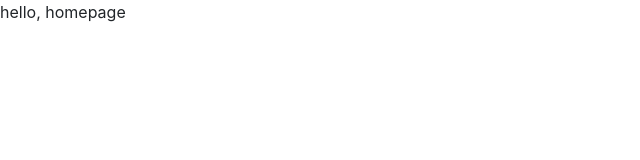
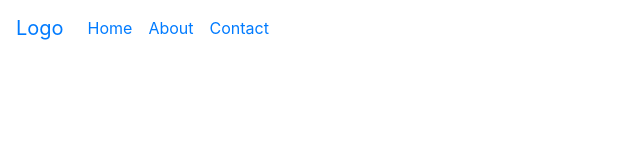
Before and after one commit to aarond0623/CS50, a plain HTML site: page pset8/homepage/index.html in a window 1280 px wide. Shown: the whole page, without its empty margins (0-640 px from the left). Drawn offline with nearby package versions, Linux system fonts and the light colour scheme.

Commit message:
Added navbar code

```diff
--- a/pset8/homepage/index.html
+++ b/pset8/homepage/index.html
@@ -6,9 +6,27 @@
         <script src="https://code.jquery.com/jquery-3.5.1.slim.min.js" integrity="sha384-DfXdz2htPH0lsSSs5nCTpuj/zy4C+OGpamoFVy38MVBnE+IbbVYUew+OrCXaRkfj" crossorigin="anonymous"></script>
 <script src="https://cdn.jsdelivr.net/npm/bootstrap@4.5.3/dist/js/bootstrap.bundle.min.js" integrity="sha384-ho+j7jyWK8fNQe+A12Hb8AhRq26LrZ/JpcUGGOn+Y7RsweNrtN/tE3MoK7ZeZDyx" crossorigin="anonymous"></script>
         <link href="styles.css" rel="stylesheet">
-        <title>My Webpage</title>
+        <title>Aaron Daughtry</title>
     </head>
     <body>
-        hello, homepage
+        <nav class="navbar navbar-expand-md">
+            <a class="navbar-brand" href="#">Logo</a>
+            <button class="navbar-toggler navbar-dark" type="button" data-toggle="collapse" data-target="#main-navigation">
+                <span class="navbar-toggler-icon"></span>
+            </button>
+            <div class="collapse navbar-collapse" id="main-navigation">
+                <ul class="navbar-nav">
+                    <li class="nav-item">
+                        <a class="nav-link" href="#">Home</a>
+                    </li>
+                    <li class="nav-item">
+                        <a class="nav-link" href="#">About</a>
+                    </li>
+                    <li class="nav-item">
+                        <a class="nav-link" href="#">Contact</a>
+                    </li>
+                </ul>
+            </div>
+        </nav>
     </body>
 </html>
```
